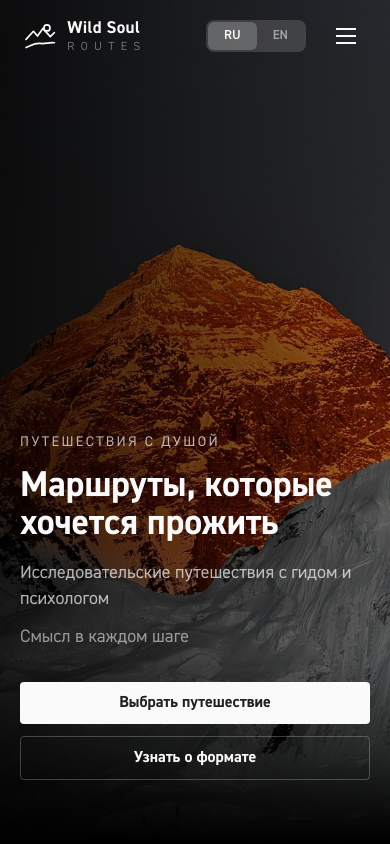
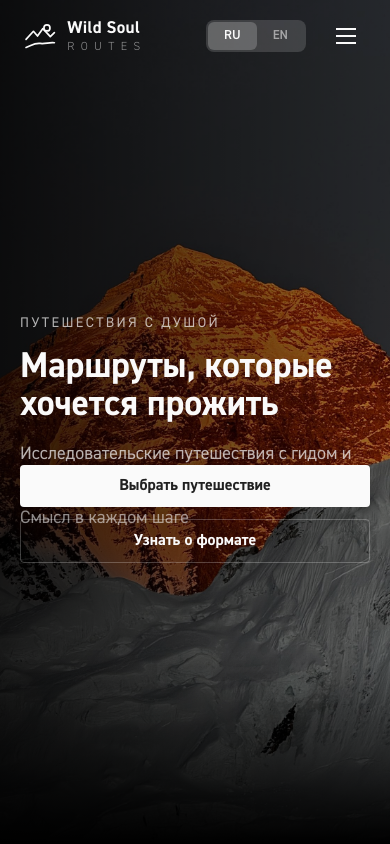
Before and after one commit to fifulina-uxui/wild-soul-routes, a React (Vite) app: page / in a window 390 px wide. Shown: the top 844 px of the page. Built offline with nearby package versions, Linux system fonts and the light colour scheme.

Commit message:
Mobile hero: text centered, buttons pinned to bottom edge

```diff
--- a/src/sections/Hero.tsx
+++ b/src/sections/Hero.tsx
@@ -5,7 +5,7 @@ export default function Hero() {
   const { t } = useLang()
 
   return (
-    <section id="top" className="relative flex min-h-[100svh] items-end overflow-hidden sm:items-center">
+    <section id="top" className="relative flex min-h-[100svh] items-center overflow-hidden">
       <img
         src={asset('images/hero-home.jpg')}
         alt="Эверест в закатном свете, полная луна над вершиной"
@@ -33,7 +33,7 @@ export default function Hero() {
             </p>
           )}
 
-          <div className="mt-8 flex flex-col gap-3 sm:flex-row sm:gap-4">
+          <div className="mt-8 flex flex-col gap-3 max-sm:absolute max-sm:inset-x-5 max-sm:bottom-8 sm:flex-row sm:gap-4">
             <a
               href="#tours"
               className="inline-flex min-h-[42px] items-center justify-center rounded-[4px] bg-[#fafafa] px-8 py-2 text-[16px] font-bold leading-[26px] text-[rgb(0_0_0/87%)] transition-colors duration-200 hover:bg-[#e6e6e6] active:bg-[#d6d6d6]"
```
